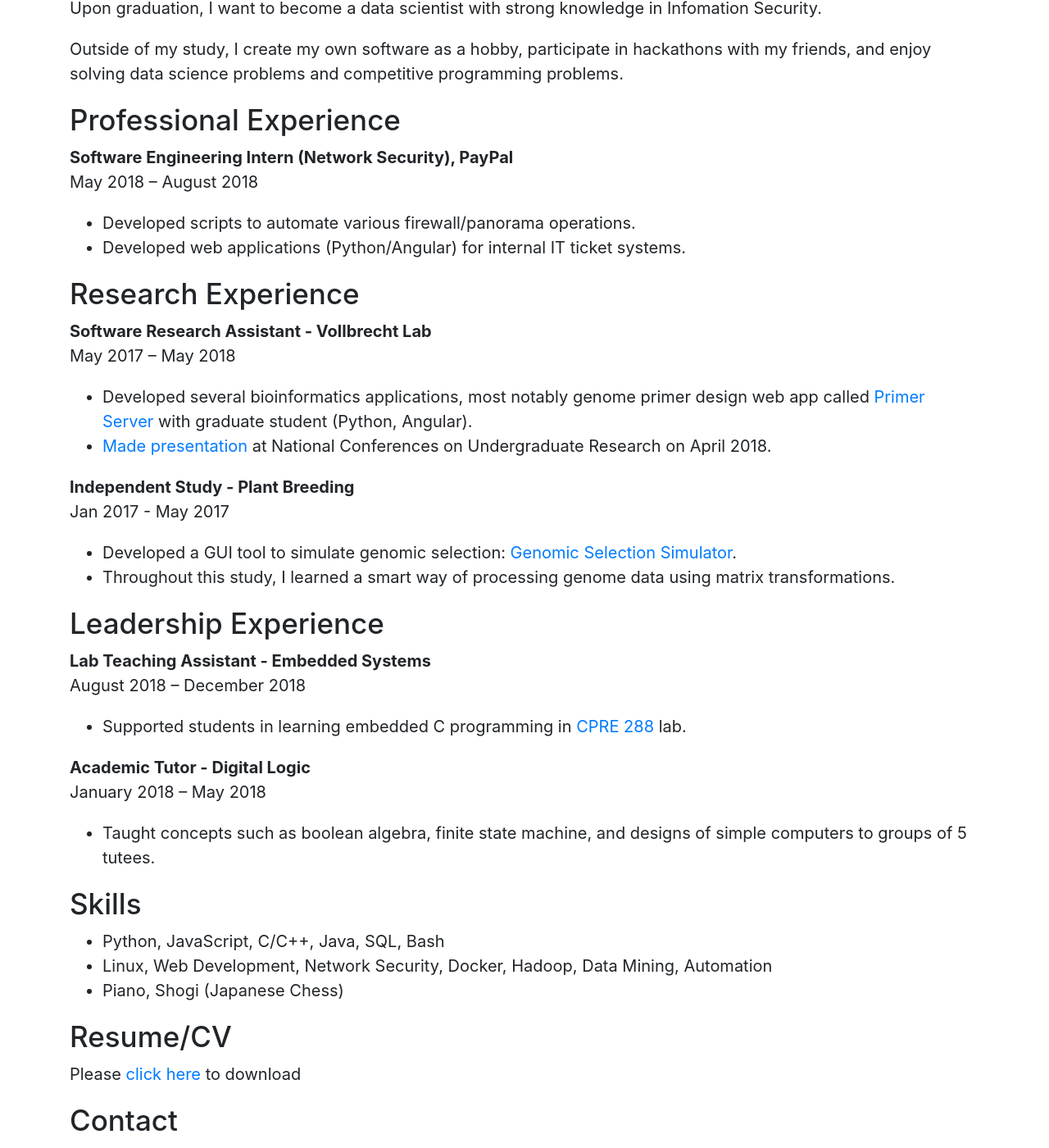
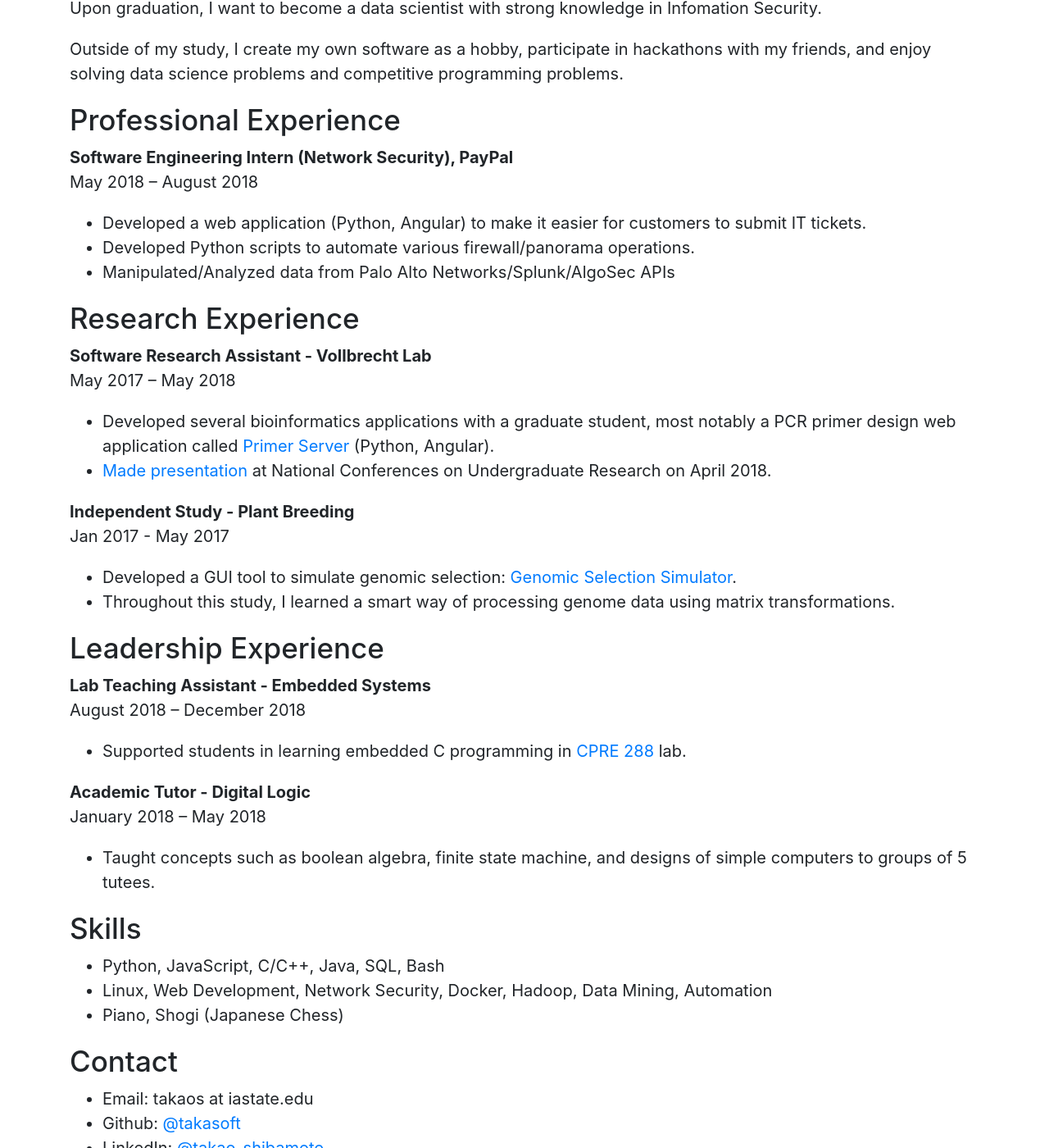
Before and after one commit to takasoft/takasoft.github.io, a Jekyll site: the page built from about.md, in a window 1280 px wide and 1400 px high, scrolled down 325 px. Shown: the whole window at 82% size. Built offline with Jekyll 4.4.1, drawn with Linux system fonts in a browser that asks for light colours.

Commit message:
Update about.md

```diff
--- a/about.md
+++ b/about.md
@@ -17,15 +17,16 @@ Outside of my study, I create my own software as a hobby, participate in hackath
 **Software Engineering Intern (Network Security), PayPal**<br>
 May 2018 – August 2018
 
-- Developed scripts to automate various firewall/panorama operations.
-- Developed web applications (Python/Angular) for internal IT ticket systems.
+- Developed a web application (Python, Angular) to make it easier for customers to submit IT tickets.
+- Developed Python scripts to automate various firewall/panorama operations.
+- Manipulated/Analyzed data from Palo Alto Networks/Splunk/AlgoSec APIs
 
 ### Research Experience
 
 **Software Research Assistant - Vollbrecht Lab**<br>
 May 2017 – May 2018
 
-- Developed several bioinformatics applications, most notably genome primer design web app called [Primer Server](https://github.com/vollbrechtlab/primer-server) with graduate student (Python, Angular).
+- Developed several bioinformatics applications with a graduate student, most notably a PCR primer design web application called [Primer Server](https://github.com/vollbrechtlab/primer-server) (Python, Angular).
 - [Made presentation](https://takasoft.github.io/ncur-primer-server) at National Conferences on Undergraduate Research on April 2018.
 
 **Independent Study - Plant Breeding**<br>
@@ -52,10 +53,6 @@ January 2018 – May 2018
 - Linux, Web Development, Network Security, Docker, Hadoop, Data Mining, Automation
 - Piano, Shogi (Japanese Chess)
 
-### Resume/CV
-
-Please [click here](https://github.com/takasoft/takasoft.github.io/raw/master/public/assets/resume.pdf) to download
-
 ### Contact
 
 - Email: takaos at iastate.edu
```
